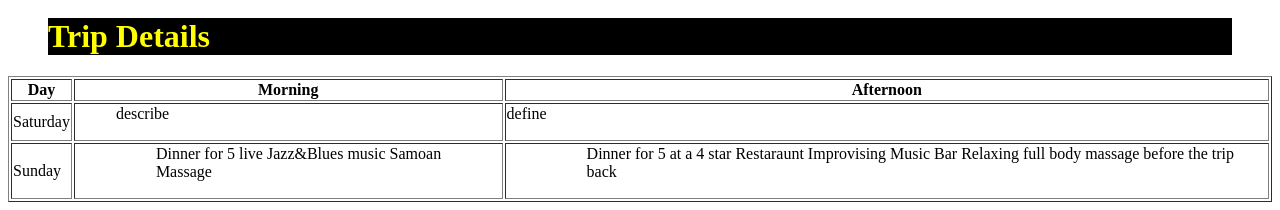
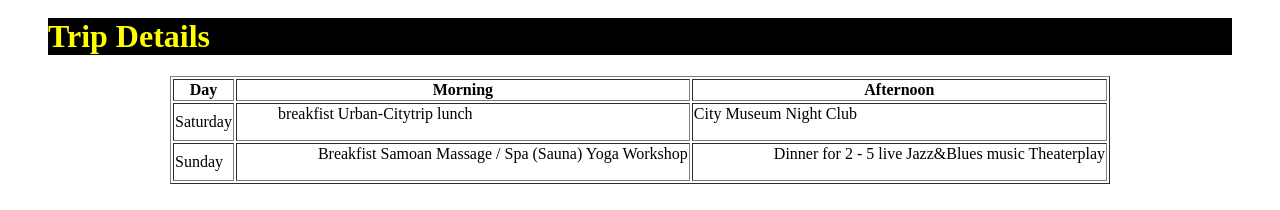
Before and after one commit to 5elami/NestingElements, a plain HTML site: page index.html in a window 1280 px wide. Shown: the part 891-1101 px from the top of the page. Drawn offline with Linux system fonts and the light colour scheme.

Commit message:
Update index.html

```diff
--- a/index.html
+++ b/index.html
@@ -25,20 +25,27 @@
         </tr>
          <tr>
                <td>Saturday</td>
-           <td><dl><ul>describe </dl></td>
-           <td><dl>define</dl></td>
+           <td><dl><ul>
+             breakfist
+             Urban-Citytrip
+             lunch
+             </dl></td>
+           <td><dl>
+             City Museum
+             Night Club
+             </dl></td>
            </tr>
            <tr>
                <td>Sunday</td>
              <td><ol><ul>
-               Dinner for 5
-               live Jazz&Blues music
-               Samoan Massage
+               Breakfist
+               Samoan Massage / Spa (Sauna)
+               Yoga Workshop
+             <td><ol><ul>
+                Dinner for 2 - 5
+                live Jazz&Blues music
+                Theaterplay
                </ul></ol></td>
-             <td><ol><ul>
-               Dinner for 5 at a 4 star Restaraunt
-               Improvising Music Bar
-               Relaxing full body massage before the trip back
                </ul></ol></td>
            </tr>
         </center>
```
